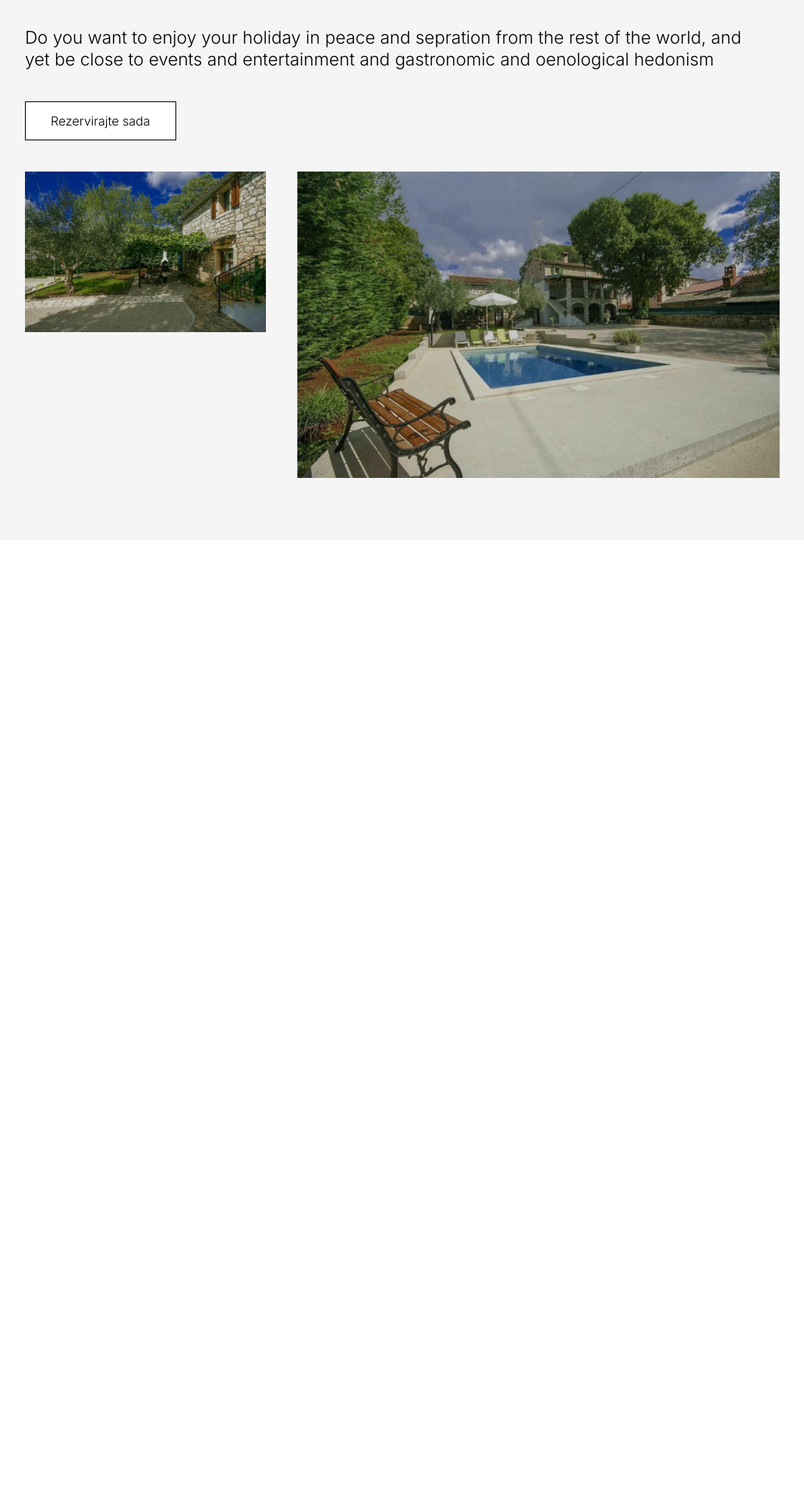
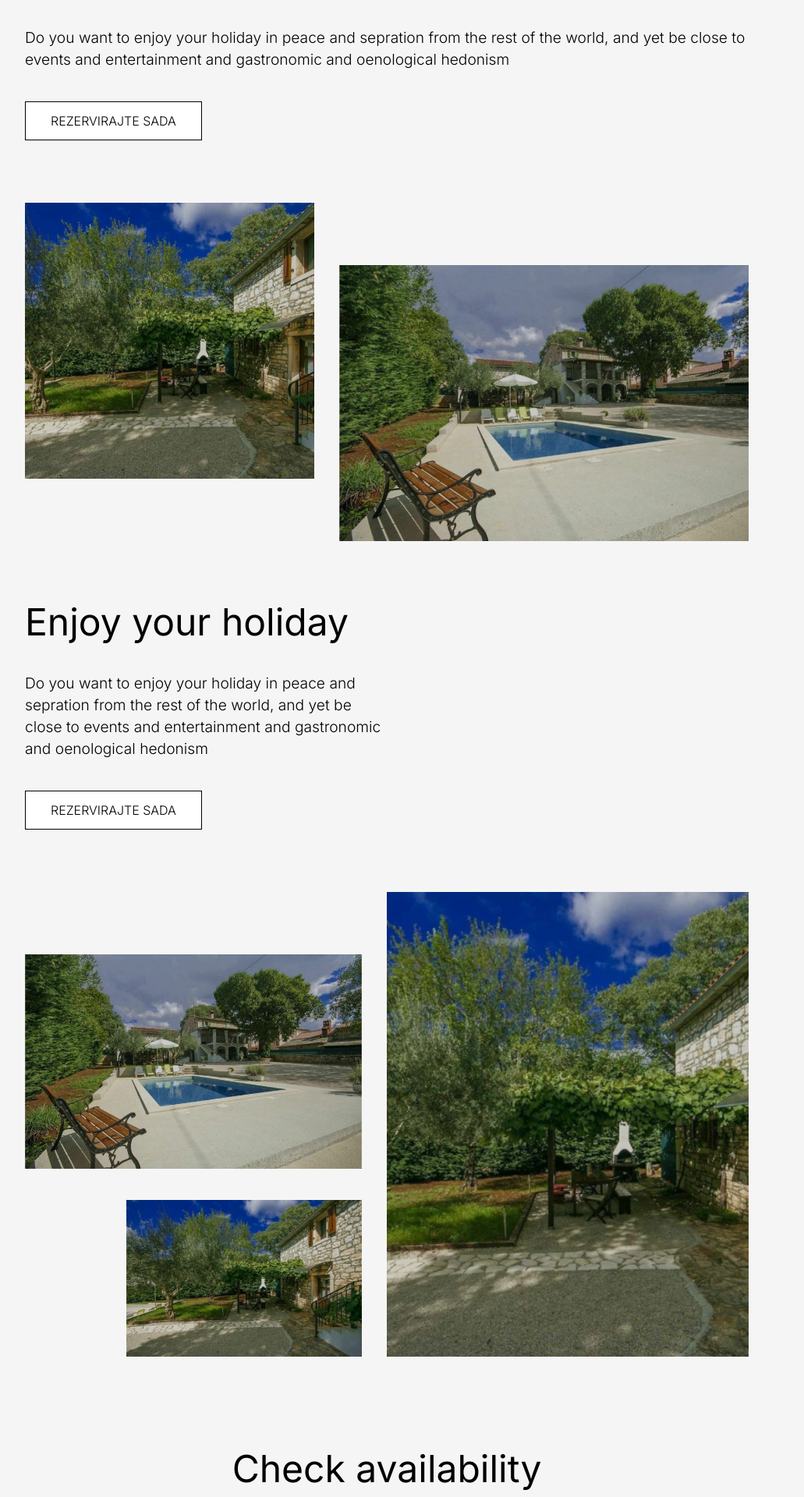
Before and after one commit to raian30/casa-fragola, a Next.js app: page / in a window 1280 px wide. Shown: the part 2820-4740 px from the top of the page at 78% size, without its empty margins (144-1175 px from the left). Before the commit the page ends 3513 px from the top, so only its background shows below. Built offline with nearby package versions, Linux system fonts and the light colour scheme.

Commit message:
new sections

```diff
--- a/src/app/(customerFacing)/_components/Buttons.tsx
+++ b/src/app/(customerFacing)/_components/Buttons.tsx
@@ -2,6 +2,6 @@ import Link from "next/link";
 
 export function FilledLink ({children, href, target, className, style}: {children: React.ReactNode, href: string, target?: string, className?: string, style?:object}) {
     return (
-        <Link href={href} target={target} style={style} className={'bg-white hover:bg-gray-100 transition-all px-8 py-3 border border-black font-light ' + className}>{children}</Link>
+        <Link href={href} target={target} style={style} className={'bg-white hover:bg-gray-100 transition-all px-8 py-3 border border-black font-light uppercase ' + className}>{children}</Link>
     )
 }
--- a/src/app/(customerFacing)/_home-parts/Hero.tsx
+++ b/src/app/(customerFacing)/_home-parts/Hero.tsx
@@ -5,7 +5,7 @@ export default function Hero() {
     return (
         <>
             <section className={'bg-[#F5F5F5] relative px-4 md:px-8 lg:px-12 xl:px-20 2xl:px-28 h-[calc(100svh-20px)] w-screen'}>
-                <Image loading={'eager'} src={'/hero-image.png'} className={'object-cover !relative'} quality={100} alt={'Slika kuce'}
+                <Image loading={'eager'} priority={true} src={'/hero-image.png'} className={'object-cover !relative'} quality={100} alt={'Slika kuce'}
                        fill/>
                 <h1 className={'z-10 absolute bottom-0 sm:bottom-12 top-0 sm:top-auto right-0 sm:right-auto left-0 m-auto md:m-0 w-fit h-fit sm:left-12 md:left-20 lg:left-24 xl:left-44 2xl:left-60 text-[#FFF1DD] font-[200] md:font-[150] text-[2.5rem] md:text-[3.5rem] lg:text-[4.5rem] xl:text-[5rem] leading-normal lg:leading-[7rem] text-center sm:text-start'}>Udobnost<br/> Istarske
                     Baštine</h1>
--- a/src/app/(customerFacing)/_home-parts/Second.tsx
+++ b/src/app/(customerFacing)/_home-parts/Second.tsx
@@ -17,18 +17,18 @@ export default function Second() {
                     <p className={'text-lg font-light'}>Do you want to enjoy your holiday in peace and sepration from
                         the rest of the world, and yet be close to events and entertainment and gastronomic and
                         oenological hedonism</p>
-                    <FilledLink href={'/'} className={'uppercase'}>Rezervirajte sada</FilledLink>
+                    <FilledLink href={'/'}>Rezervirajte sada</FilledLink>
                 </div>
             </div>
             <div
-                className={'bg-[#EDE8B8] gap-16 lg:gap-0 flex flex-col lg:flex-row items-center justify-center lg:justify-between px-8 md:px-12 lg:px-0 pt-12 md:pt-16 2xl:pt-28 pb-12 md:pb-16 2xl:pb-28 lg:pr-12 xl:pr-20 2xl:pr-32'}>
+                className={'bg-[#EDE8B8] gap-16 lg:gap-0 flex flex-col-reverse lg:flex-row items-center justify-center lg:justify-between px-8 md:px-12 lg:px-0 pt-12 md:pt-16 2xl:pt-28 pb-12 md:pb-16 2xl:pb-28 lg:pr-12 xl:pr-20 2xl:pr-32'}>
                 <div
                     className={'w-full lg:w-1/2 text-center px-5 lg:px-10 xl:px-20 2xl:px-52 flex flex-col items-center justify-center gap-10'}>
                     <h1 className={'text-4xl xl:text-5xl'}>Olive and Fragola</h1>
                     <p className={'text-lg font-light'}>Do you want to enjoy your holiday in peace and sepration from
                         the rest of the world, and yet be close to events and entertainment and gastronomic and
                         oenological hedonism</p>
-                    <FilledLink href={'/'} className={'uppercase'}>Rezervirajte sada</FilledLink>
+                    <FilledLink href={'/'}>Rezervirajte sada</FilledLink>
                 </div>
                 <div className={'w-full h-full lg:w-1/2'}>
                     <Image src={'/image2.png'} alt={'House picture 2'} width={760} height={505}
@@ -36,14 +36,14 @@ export default function Second() {
                 </div>
             </div>
             <div
-                className={'gap-10 lg:gap-32 xl:gap-40 flex flex-col lg:flex-row items-center justify-between px-8 lg:px-0 pt-12 md:pt-16 2xl:pt-28 pb-12 md:pb-16 2xl:pb-28'}>
+                className={'gap-10 lg:gap-32 xl:gap-40 flex flex-col lg:flex-row items-center justify-between pt-0 md:pt-16 pb-0 md:pb-16 2xl:pb-28'}>
                 <div
-                    className={'w-full lg:w-1/2 px-0 lg:px-10 xl:px-20 2xl:px-28 flex flex-col items-start justify-center gap-10'}>
+                    className={'w-full lg:w-1/2 px-0 lg:px-10 xl:px-20 2xl:px-32 flex flex-col items-start justify-center gap-10'}>
                     <h1 className={'text-4xl xl:text-5xl'}>Sadržaj</h1>
                     <p className={'text-lg font-light'}>Do you want to enjoy your holiday in peace and sepration from
                         the rest of the world, and yet be close to events and entertainment and gastronomic and
                         oenological hedonism</p>
-                    <FilledLink href={'/'} className={'uppercase text-sm'}>Pogledajte sve značajke</FilledLink>
+                    <FilledLink href={'/'} className={'text-sm'}>Pogledajte sve značajke</FilledLink>
                 </div>
                 <div className={'w-full h-full lg:w-1/2 flex flex-col sm:flex-row gap-5 sm:gap-20'}>
                     <div className={'flex flex-col gap-5'}>
--- a/src/app/(customerFacing)/_home-parts/Third.tsx
+++ b/src/app/(customerFacing)/_home-parts/Third.tsx
@@ -3,12 +3,44 @@ import Image from 'next/image'
 
 export default function Third() {
     return (
-        <section className="bg-[#F5F5F5] w-screen px-12 md:px-20 lg:px-24 xl:px-44 2xl:px-60 py-20 flex flex-col gap-10">
-            <h2 className={'text-xl md:text-[1.4rem] font-light'}>Do you want to enjoy your holiday in peace and sepration from the rest of the world, and yet be close to events and entertainment and gastronomic and oenological hedonism</h2>
-            <FilledLink href={'/'} className={'w-fit'}>Rezervirajte sada</FilledLink>
-            <div className={'flex gap-10 justify-between'}>
-                <Image src={'/image2.png'} alt={'House image'} width={760} height={505} className={'h-[90%] object-cover w-1/3'}/>
-                <Image src={'/image3.png'} alt={'House image'} width={794} height={505} className={'object-cover w-2/3'}/>
+        <section className="bg-[#F5F5F5] w-screen px-4 md:px-20 lg:px-24 xl:px-44 2xl:px-60 py-20 flex flex-col gap-20">
+            <div className={'flex flex-col gap-10'}>
+                <h2 className={'text-xl md:text-[1.2rem] font-light'}>Do you want to enjoy your holiday in peace and
+                    sepration from the rest of the world, and yet be close to events and entertainment and gastronomic
+                    and oenological hedonism</h2>
+                <FilledLink href={'/'} className={'w-fit'}>Rezervirajte sada</FilledLink>
+            </div>
+            <div className={'flex gap-2 lg:gap-8 justify-between overflow-hidden h-64 lg:h-auto'}>
+                <Image src={'/image2.png'} alt={'House image'} width={760} height={505}
+                       className={'object-cover w-[40%] mb-5 lg:mb-20'}/>
+                <Image src={'/image3.png'} alt={'House image'} width={794} height={505}
+                       className={'object-cover w-[60%] mt-5 lg:mt-20'}/>
+            </div>
+
+            <div className={'flex flex-col gap-10'}>
+                <h1 className={'text-4xl xl:text-5xl'}>Enjoy your holiday</h1>
+                <h2 className={'text-xl md:text-[1.2rem] font-light sm:w-2/3 lg:w-1/2'}>Do you want to enjoy your holiday in peace
+                    and
+                    sepration from the rest of the world, and yet be close to events and entertainment and gastronomic
+                    and oenological hedonism</h2>
+                <FilledLink href={'/'} className={'w-fit'}>Rezervirajte sada</FilledLink>
+            </div>
+            <div className={'flex gap-2 lg:gap-8 justify-between overflow-hidden'}>
+                <div className={'flex flex-col justify-between items-end gap-2 md:gap-10'}>
+                    <Image src={'/image3.png'} alt={'House image'} width={794} height={505}
+                           className={'object-cove mt-5 lg:mt-20'}/>
+                    <Image src={'/image2.png'} alt={'House image'} width={760} height={505}
+                           className={'object-cover w-[90%] md:w-[70%]'}/>
+                </div>
+
+                <Image src={'/image2.png'} alt={'House image'} width={794} height={505}
+                       className={'object-cover w-[50%]'}/>
+            </div>
+
+            <div className={'flex flex-col gap-20 justify-center items-center mt-10'}>
+                <h1 className={'text-4xl xl:text-5xl'}>Check availability</h1>
+                <h2 className={'text-xl md:text-[1.2rem] font-light w-fit'}>Tu ce doj kalendar</h2>
+                <FilledLink href={'/'} className={'w-fit'}>Rezervirajte sada</FilledLink>
             </div>
         </section>
     )
--- a/src/app/(customerFacing)/page.tsx
+++ b/src/app/(customerFacing)/page.tsx
@@ -4,10 +4,10 @@ import Third from "@/app/(customerFacing)/_home-parts/Third";
 
 export default function Home() {
   return (
-    <main className="flex flex-col items-center justify-center px-4 md:px-8 lg:px-12 xl:px-20 2xl:px-28 bg-white overflow-x-hidden w-screen">
+    <main className="flex flex-col items-center justify-center px-4 md:px-8 lg:px-12 xl:px-20 2xl:px-28 bg-white">
       <Hero/>
-        <Second/>
-        <Third/>
+      <Second/>
+      <Third/>
     </main>
   );
 }
--- a/src/app/globals.css
+++ b/src/app/globals.css
@@ -8,3 +8,32 @@
         opacity: 1;
     }
 }
+
+::selection {
+    color: #000000;
+    background: #f1cbeb;
+}
+
+::-moz-selection {
+    color: #000000;
+    background: #f1cbeb;
+}
+
+::-webkit-scrollbar {
+    width: 12px;
+}
+
+::-webkit-scrollbar-track {
+    background: #ffffff;
+}
+
+::-webkit-scrollbar-thumb {
+    border-radius: 12px;
+    border: 2px solid white;
+    background: #a15b96;
+}
+
+::-webkit-scrollbar-thumb:hover {
+    cursor: n-resize;
+    background: #c282b8;
+}
```
